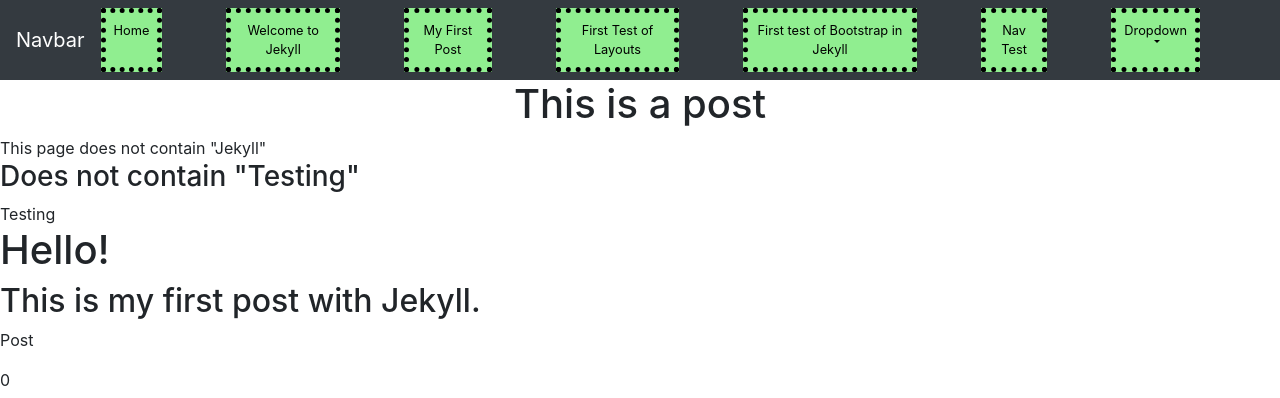
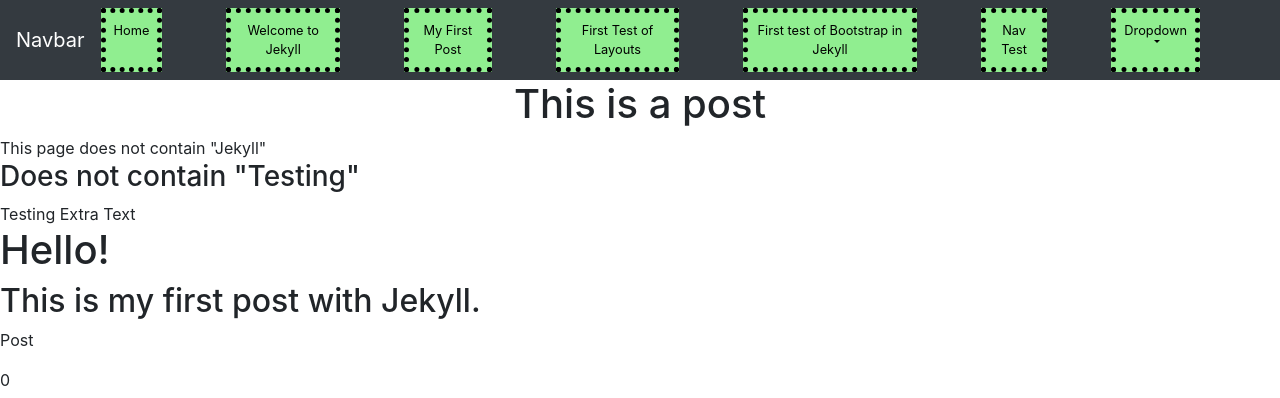
Before and after one commit to williaml4292/SEP-Notes, a Jekyll site: the page built from _posts/2025-02-25-First-post.markdown, in a window 1280 px wide. Shown: the top 398 px of the page. Built offline with Jekyll 4.4.1, drawn with Linux system fonts in a browser that asks for light colours; nearby versions of some CDN libraries.

Commit message:
Thu, Mar 27, 2025, 2:14 PM -04:00

```diff
--- a/_layouts/post.html
+++ b/_layouts/post.html
@@ -24,7 +24,7 @@ This page does not contain "Jekyll"
 
 {% for categories in page.categories %}
 {% if categories contains "Testing" %}
-{{ categories }}
+{{ categories }} Extra Text
 {% else %}
 <h3> Does not contain "Testing" </h3>
 {% endif %}
```
